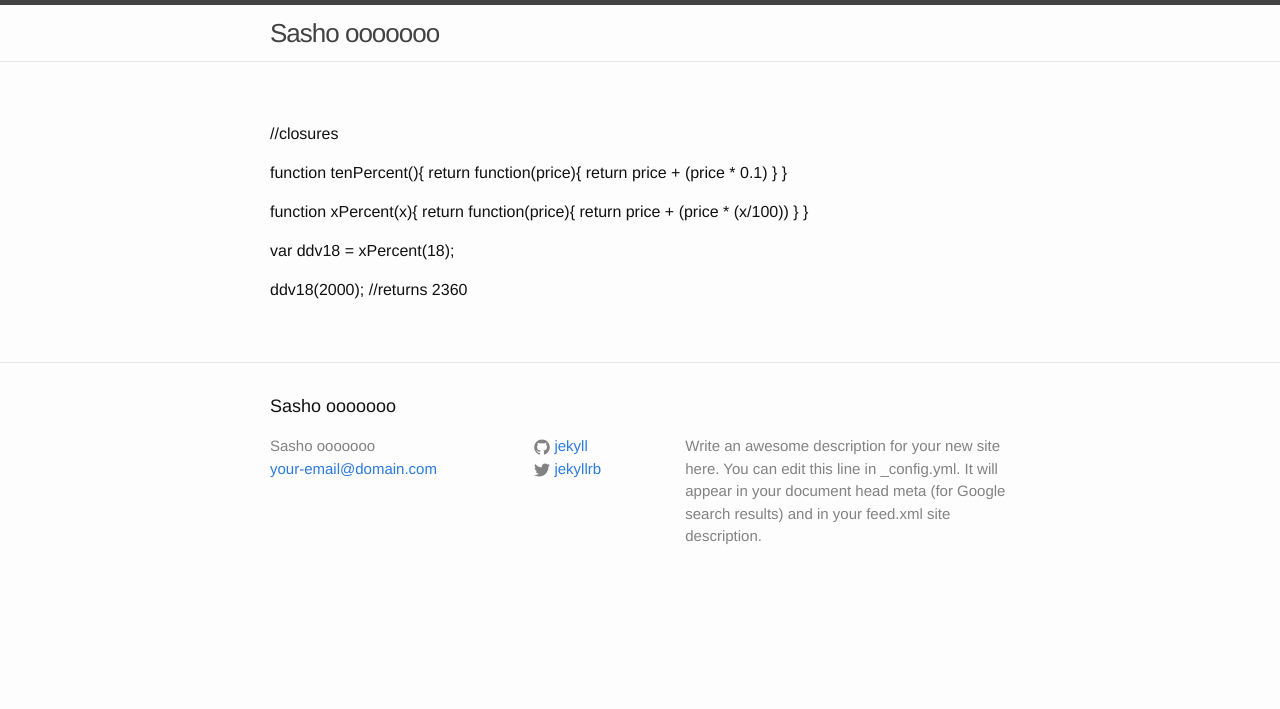
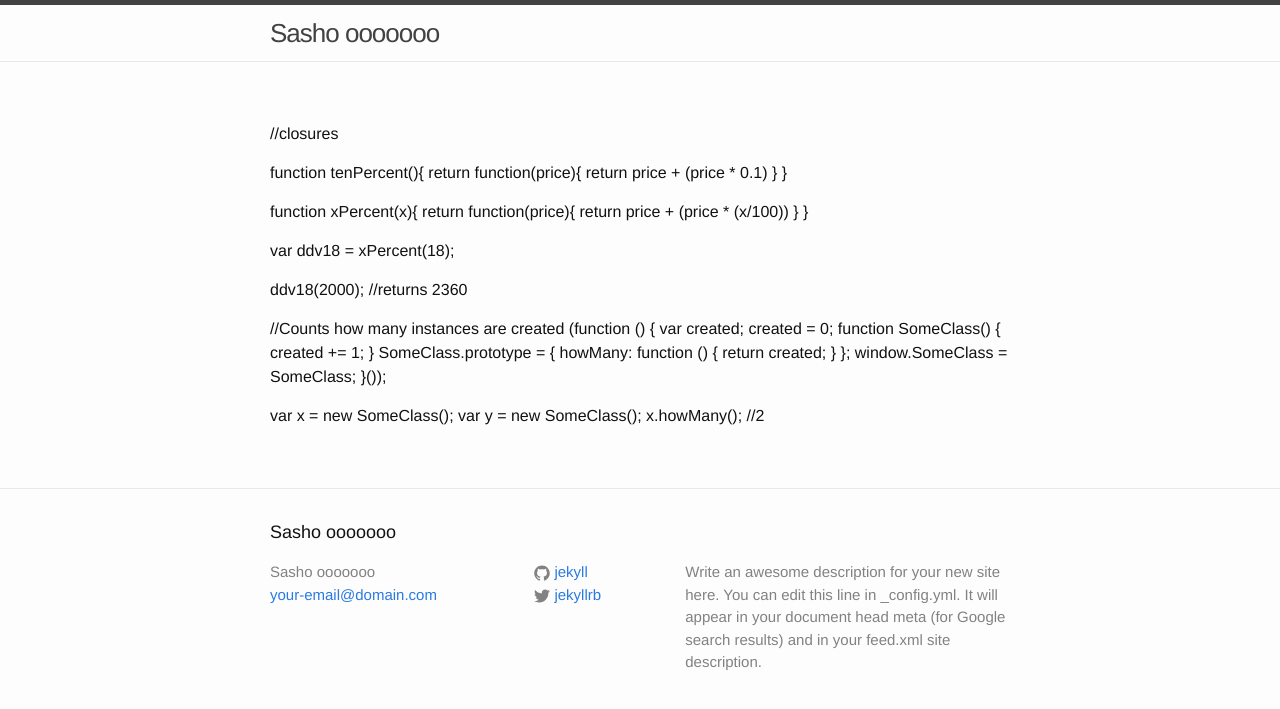
Before and after one commit to ssaso/github.io, a Jekyll site: the page built from about.md, in a window 1280 px wide. Shown: the top 709 px of the page. Built offline with Jekyll 4.4.1, drawn with Linux system fonts in a browser that asks for light colours; our own code applies the rules of GitHub Pages for plain Markdown files.

Commit message:
Update about.md

```diff
--- a/about.md
+++ b/about.md
@@ -16,3 +16,22 @@ function xPercent(x){
 var ddv18 = xPercent(18);
 
 ddv18(2000); //returns 2360
+
+//Counts how many instances are created
+(function () {
+    var created;
+    created = 0;
+    function SomeClass() {
+        created += 1;
+    }
+    SomeClass.prototype = {
+        howMany: function () {
+            return created;
+        }
+    };
+    window.SomeClass = SomeClass;
+}());
+
+var x = new SomeClass();
+var y = new SomeClass();
+x.howMany(); //2
```
